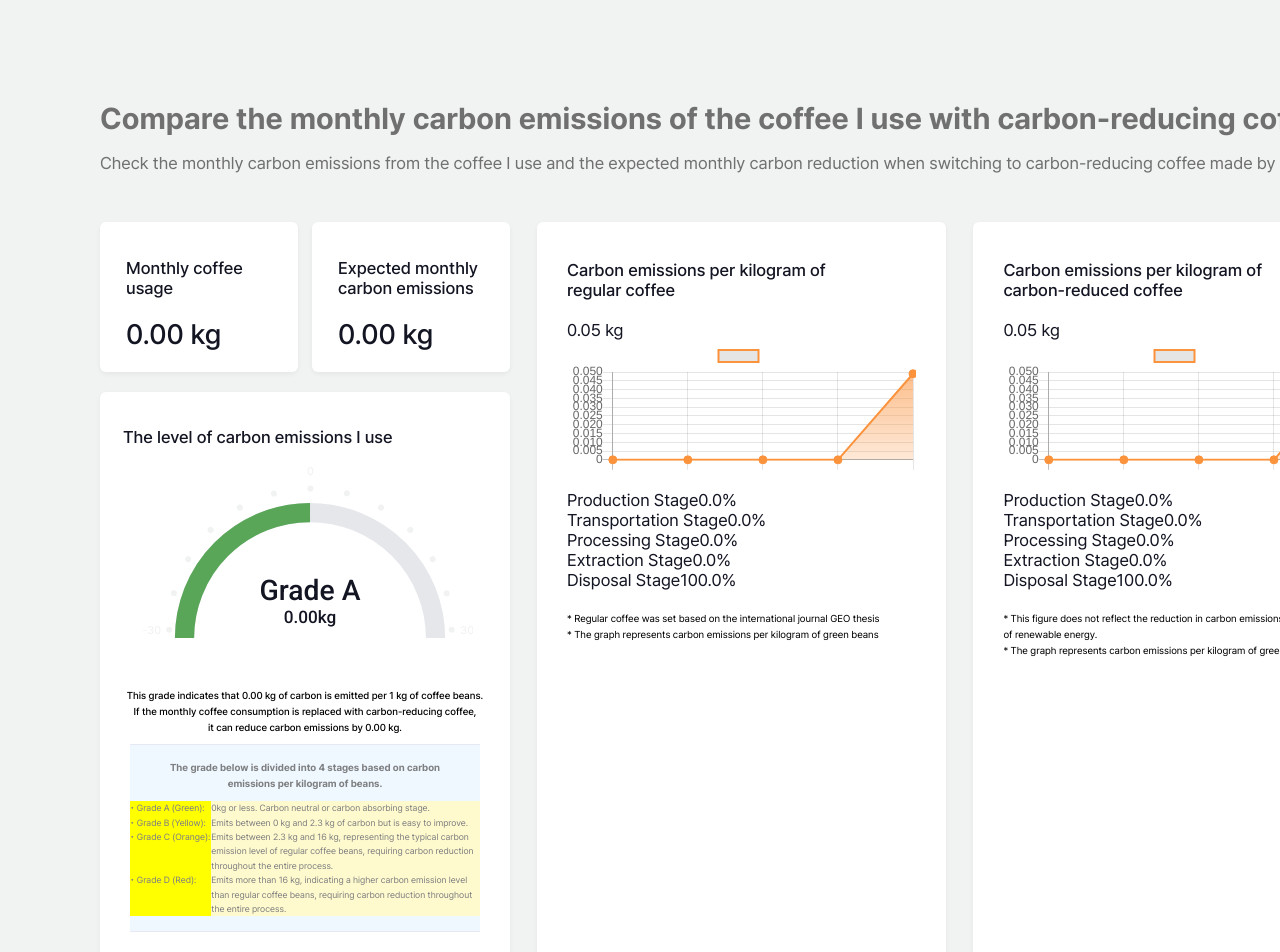
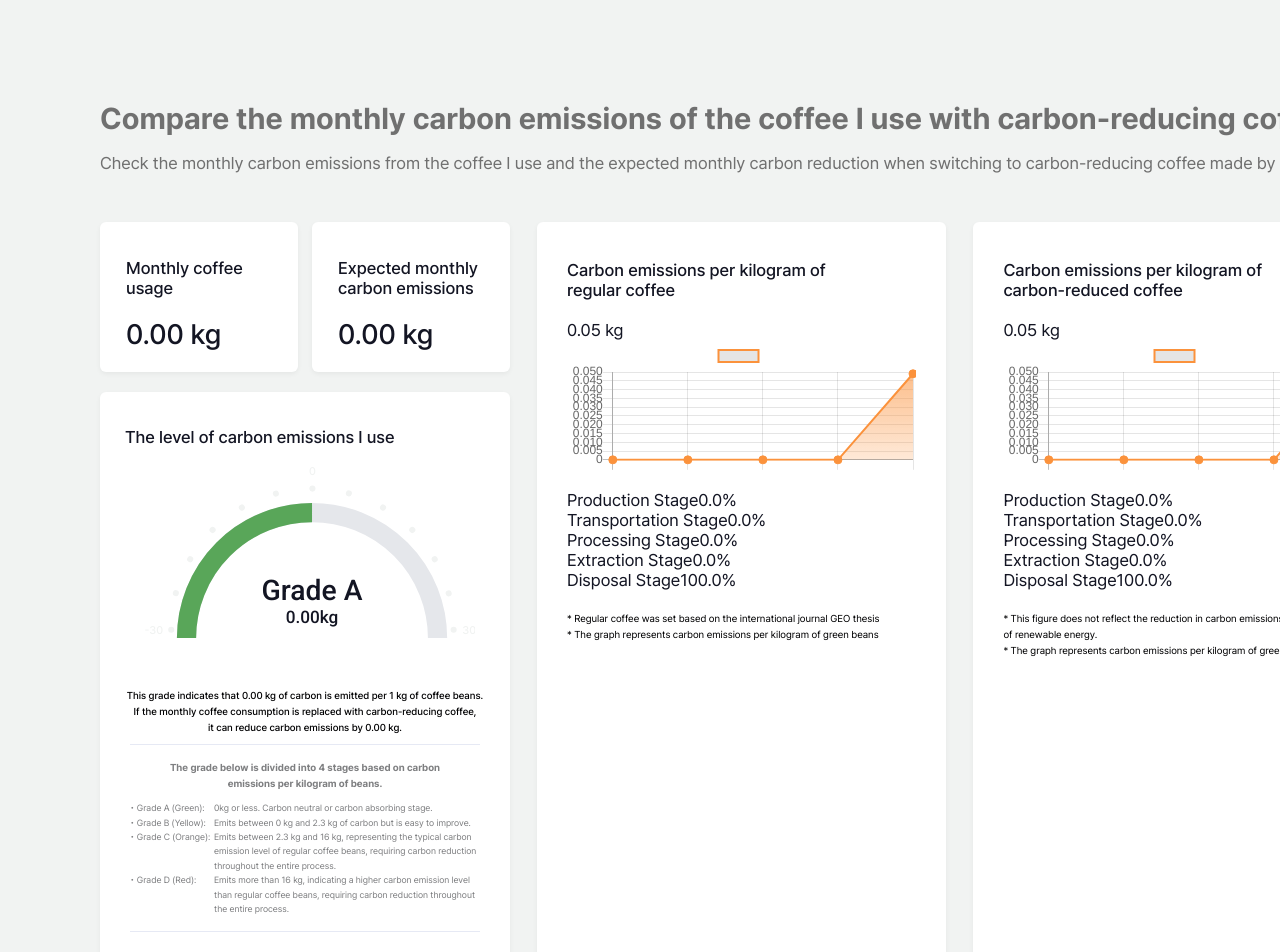
Before and after one commit to sahn0307/equaltable, a Next.js app: page /en/page3 in a window 1280 px wide. Shown: the top 952 px of the page. Built offline with nearby package versions, Linux system fonts and the light colour scheme.

Commit message:
finish styling col1

```diff
--- a/src/app/styles/global.scss
+++ b/src/app/styles/global.scss
@@ -792,7 +792,7 @@ input[type="number"]::-webkit-outer-spin-button {
   }
 }
 .col1-gauge {
-  padding: 35px 23px;
+  padding: 35px 25px;
   height: 610px;
   display: flex;
   flex-flow: column nowrap;
@@ -812,7 +812,7 @@ input[type="number"]::-webkit-outer-spin-button {
     align-self: center;
     border-top: 1px solid $hr;
     border-bottom: 1px solid $hr;
-    background: aliceblue;
+
     p {
       font-size: 9px;
       color: $text;
@@ -825,8 +825,6 @@ input[type="number"]::-webkit-outer-spin-button {
     }
     .key-text {
       margin-bottom: 15px;
-      background: lightsteelblue;
-      align-items: center;
     }
     .key-row {
       display: flex;
@@ -835,12 +833,10 @@ input[type="number"]::-webkit-outer-spin-button {
     .w84 {
       display: block;
       width: 84px;
-      background: yellow;
     }
     .w278 {
       display:block;
-      width: 278px;
-      background: lemonchiffon;
+      width: 263px;
     }
   }
   .page-link {
```
